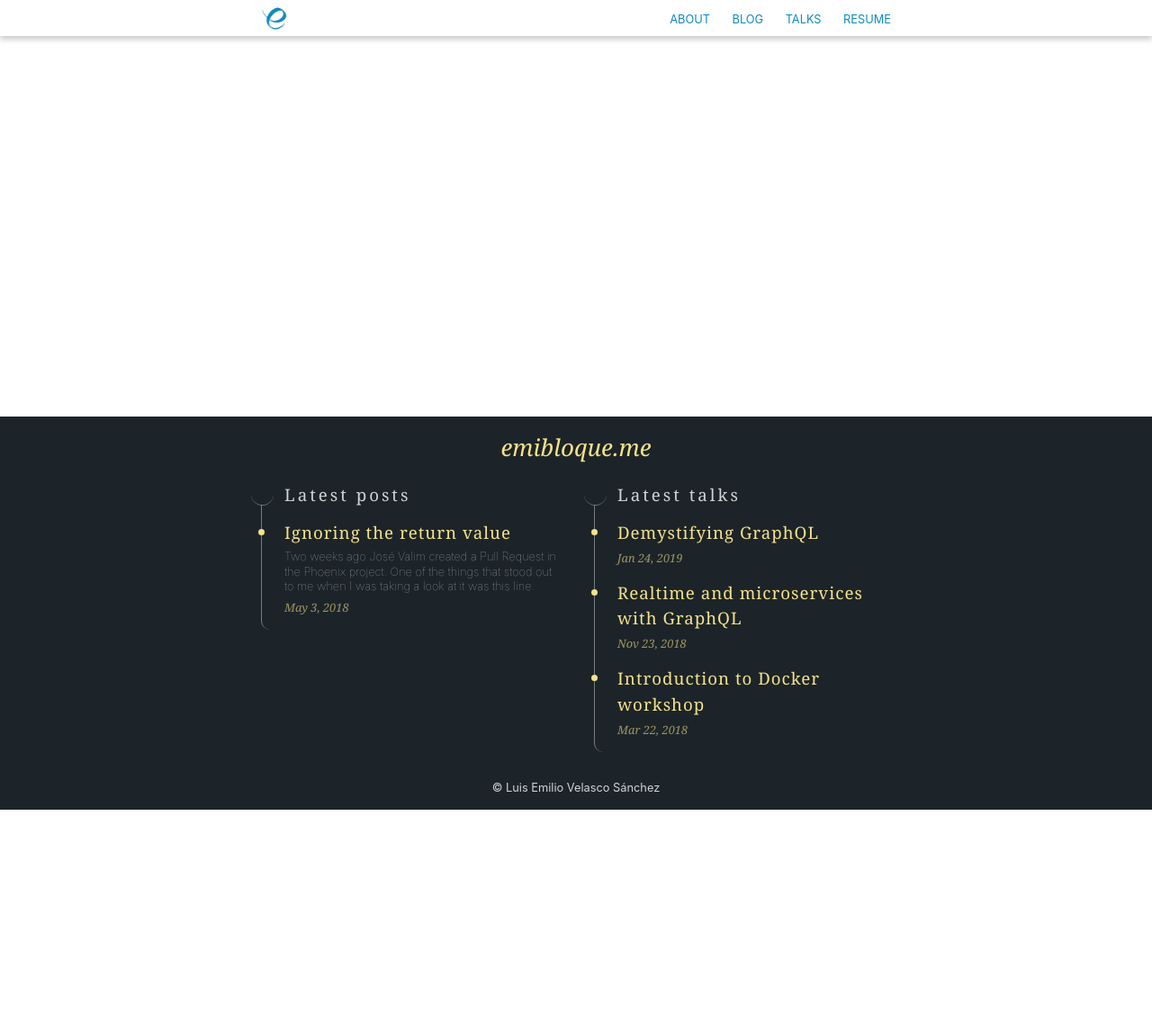
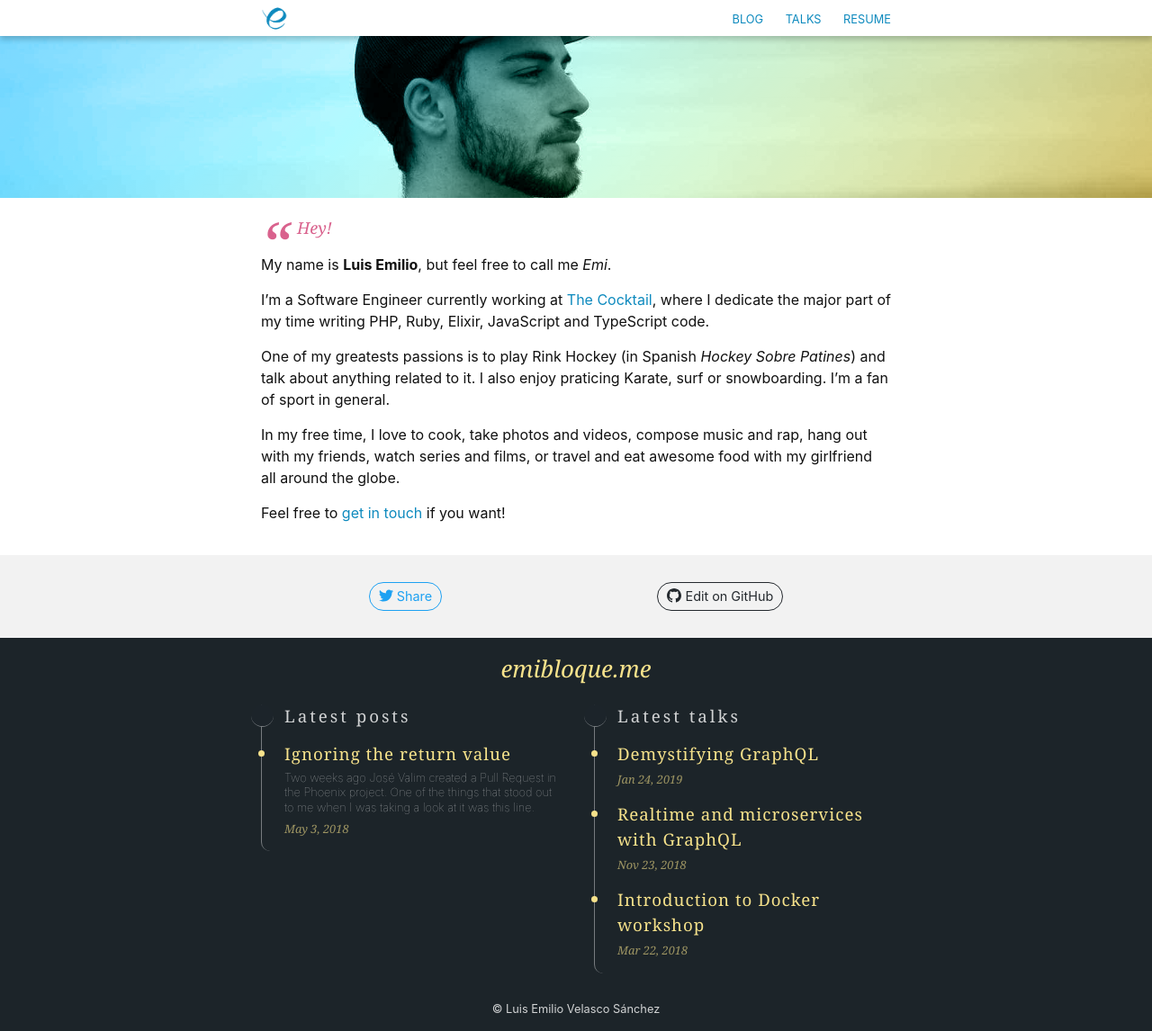
Before and after one commit to emibloque/emibloque, a Jekyll site: the page built from index.md, in a window 1280 px wide. Shown: the whole page at 90% size. Built offline with Jekyll 4.4.1, drawn with Linux system fonts in a browser that asks for light colours; before the commit the page ends 900 px from its top, so only the background shows below that.

Commit message:
Replace home page by about page

```diff
--- a/_includes/nav-header.html
+++ b/_includes/nav-header.html
@@ -5,7 +5,6 @@
     </a>
 
     <nav class="main-nav">
-      <a href="/about/">About</a>
       <a href="/blog/">Blog</a>
       <a href="/talks/">Talks</a>
       <a href="/resume/">Resume</a>
--- a/_layouts/home.html
+++ /dev/null
@@ -1,3 +0,0 @@
----
-layout: base
----
--- a/index.md
+++ b/index.md
@@ -1,3 +1,19 @@
 ---
-layout: home
+layout: base-page
+title: Luis Emilio Velasco Sánchez
+
+image: "/assets/images/about.jpg"
+image_y_position: center
 ---
+
+> Hey!
+
+My name is **Luis Emilio**, but feel free to call me _Emi_.
+
+I'm a Software Engineer currently working at [The Cocktail](https://the-cocktail.com/){:target="_blank"}, where I dedicate the major part of my time writing PHP, Ruby, Elixir, JavaScript and TypeScript code.
+
+One of my greatests passions is to play Rink Hockey (in Spanish _Hockey Sobre Patines_) and talk about anything related to it. I also enjoy praticing Karate, surf or snowboarding. I'm a fan of sport in general.
+
+In my free time, I love to cook, take photos and videos, compose music and rap, hang out with my friends, watch series and films, or travel and eat awesome food with my girlfriend all around the globe.
+
+Feel free to [get in touch](mailto:emibloque@gmail.com) if you want!
```
Also changed, not shown: _pages/about.md (deleted, +0 -20 lines).
